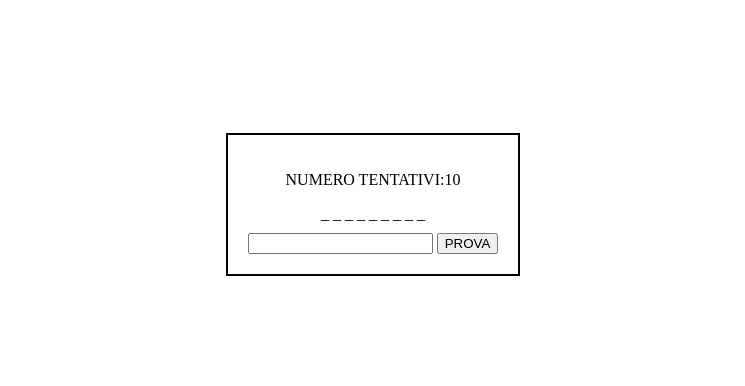
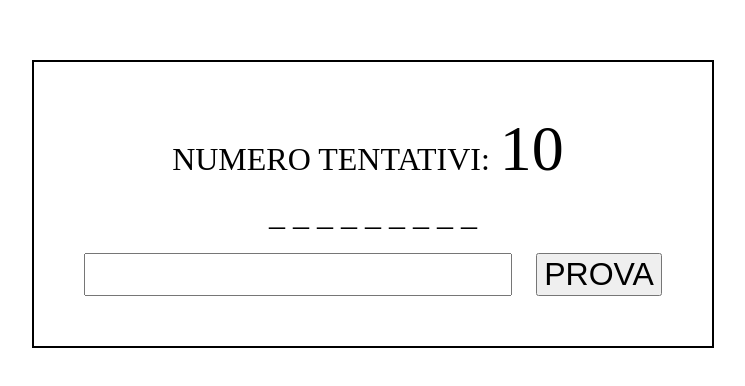
Before and after one commit to Maxnohiken/GiocoImpiccato, a plain HTML site: page index.html in a window 1280 px wide. Shown: the part 196-582 px from the top of the page, without its empty margins (267-1012 px from the left). Drawn offline with Linux system fonts and the light colour scheme.

Commit message:
modifiche css

```diff
--- a/style.css
+++ b/style.css
@@ -4,14 +4,15 @@ body {
     justify-content: center;
     height: 100vh;
     margin: 0;
-}
+  }
 
-#container {
+  #container {
     text-align: center;
-    border: 2px solid #000;
-    padding: 20px;
-}
+    border: 2px solid #000; /* Add a border for visualization */
+    padding: 40px; /* Il doppio del valore originale */
+  }
 
-#bar{
-    margin-top: 10px;
-}
+  #inputLettere, #btn, #word, #tentativi, #numeri {
+    font-size: 2em; /* Imposta la dimensione del testo al doppio */
+    margin: 10px; /* Imposta il margine al doppio */
+  }
```
